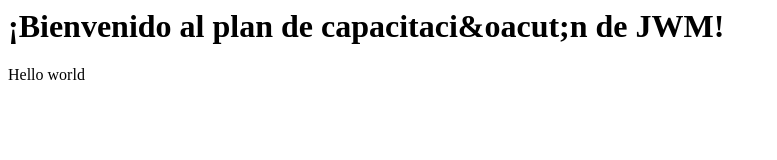
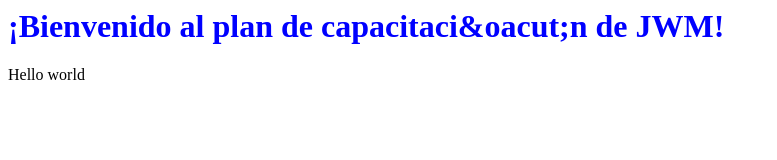
Before and after one commit to jwmsolutions/jwm-plan-capacitacion, a plain HTML site: page practicaGit/helloWorld.html in a window 1280 px wide. Shown: the whole page, without its empty margins (0-777 px from the left). Drawn offline with Linux system fonts and the light colour scheme.

Commit message:
C04: Header 1 blue color

```diff
--- a/practicaGit/helloWorld.html
+++ b/practicaGit/helloWorld.html
@@ -3,7 +3,7 @@
 		<title>Plan de Capacitacion JWM</title>
 	<head>
 	<body>
-		<h1>¡Bienvenido al plan de capacitaci&oacut;n de JWM!</h1>
+		<h1 style="color: blue;">¡Bienvenido al plan de capacitaci&oacut;n de JWM!</h1>
 		<label>Hello world</label>
 	</body>
 </html>
```
